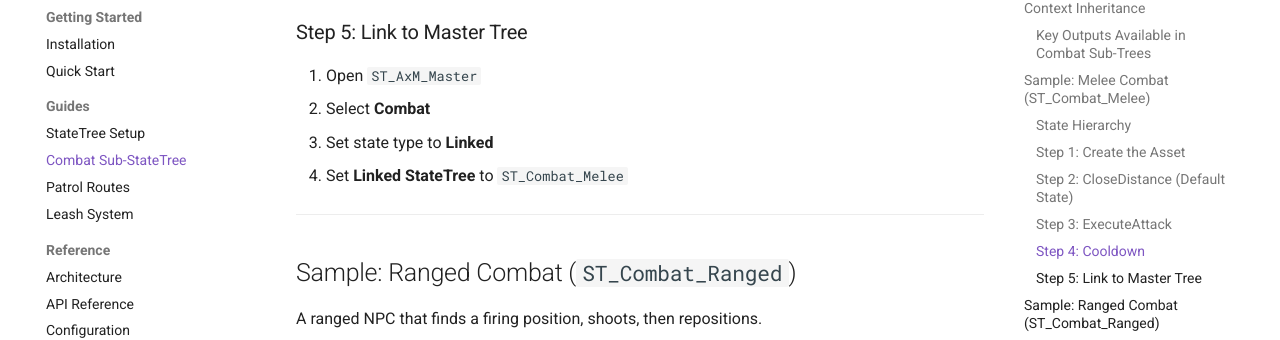
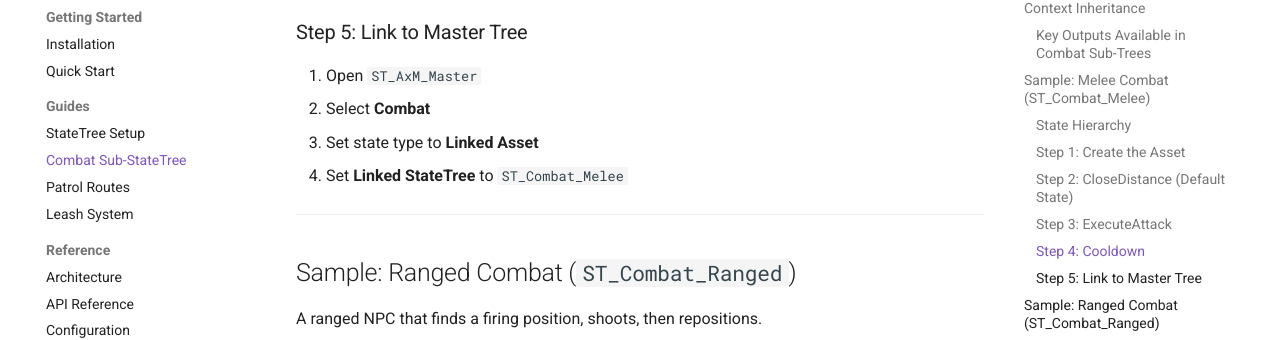
Before and after one commit to ArconicLabs/AnimusExMachina, an MkDocs documentation site: the page built from docs/guides/combat-subtree.md, in a window 1280 px wide and 900 px high, scrolled down 3453 px. Shown: the part 127-467 px from the top of the window. Built offline with MkDocs 1.6.1 and Material for MkDocs 9.7.7, drawn with Linux system fonts in a browser that asks for light colours; comment, search, counter and statistics services are not loaded.

Commit message:
docs: fix state type terminology — Linked Asset, not Linked

```diff
--- a/docs/guides/combat-subtree.md
+++ b/docs/guides/combat-subtree.md
@@ -117,7 +117,7 @@ Brief pause between attacks. This creates a window the player can exploit.
 
 1. Open `ST_AxM_Master`
 2. Select **Combat**
-3. Set state type to **Linked**
+3. Set state type to **Linked Asset**
 4. Set **Linked StateTree** to `ST_Combat_Melee`
 
 ---
@@ -209,7 +209,7 @@ Move to a new position after firing. This prevents the NPC from being a stationa
 
 1. Open `ST_AxM_Master`
 2. Select **Combat**
-3. Set state type to **Linked**
+3. Set state type to **Linked Asset**
 4. Set **Linked StateTree** to `ST_Combat_Ranged`
 
 ---
```
Also changed, not shown: docs/guides/statetree-setup.md (+1 -1 lines).
